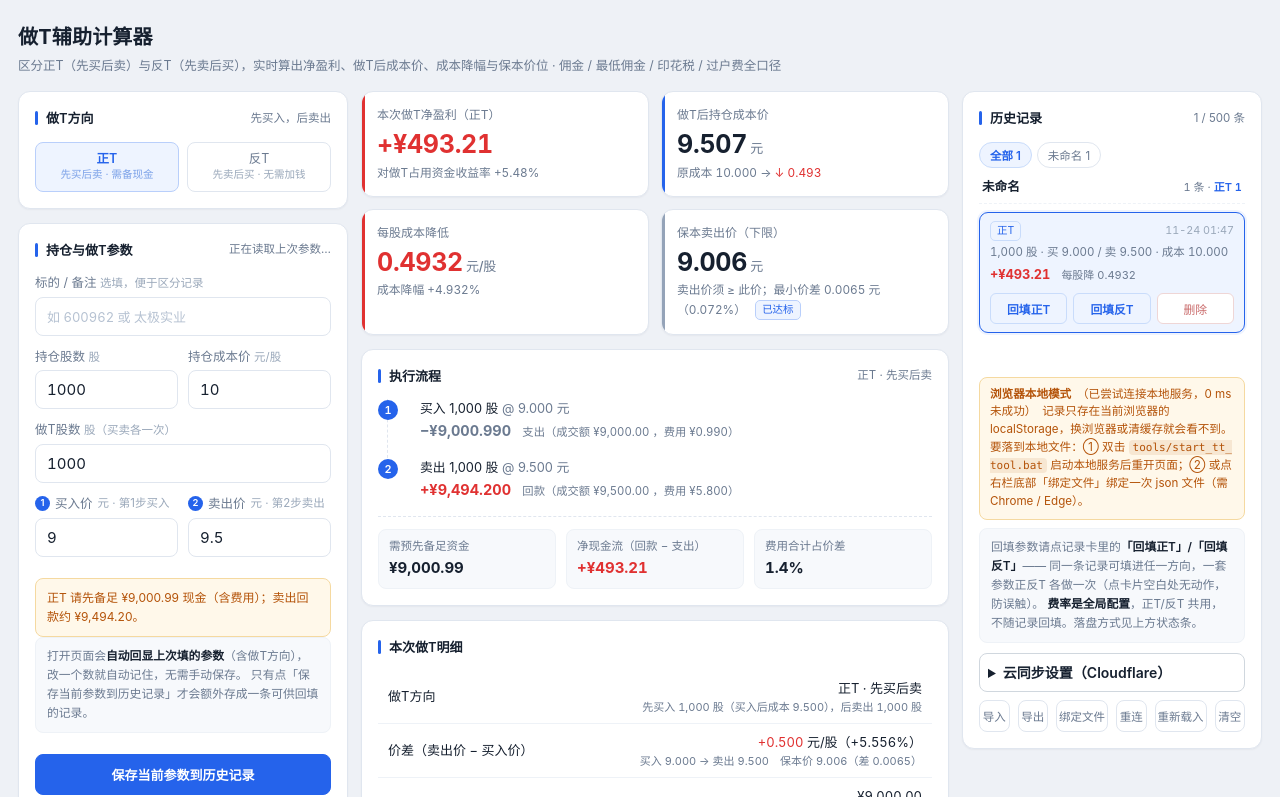
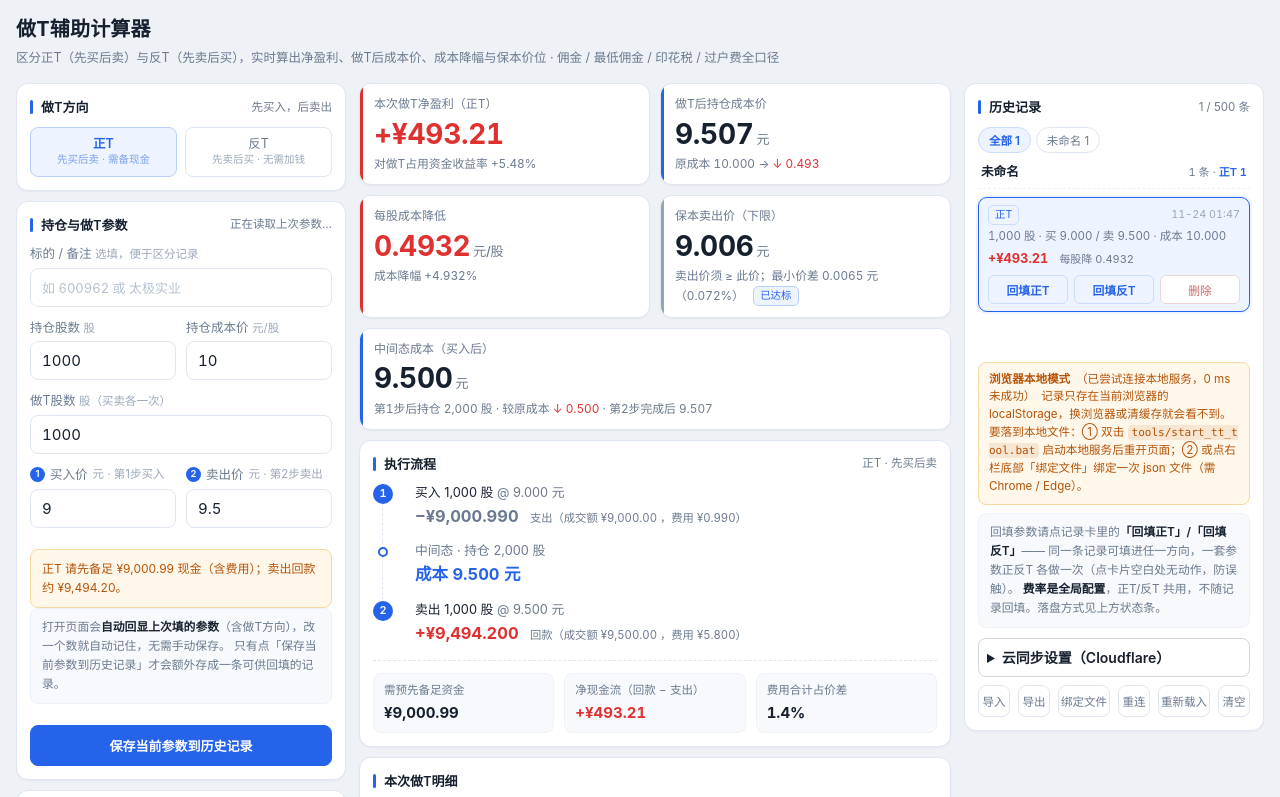
Before and after one commit to zsy0216/tt-calculator, a plain HTML site: page index.html in a window 1280 px wide. Both pictures are taken after a click on the button "保存当前参数到历史记录". Shown: the top 797 px of the page. Drawn offline with Linux system fonts and the light colour scheme; no server answers.

Commit message:
中间态成本升为KPI大卡+流程内嵌；KPI/流程/表格数字加重；全局间距收紧、须知折叠、记录卡瘦身

```diff
--- a/index.html
+++ b/index.html
@@ -15,7 +15,7 @@
 body{margin:0;background:var(--bg);color:var(--text);
   font-family:-apple-system,BlinkMacSystemFont,"Segoe UI","PingFang SC","Microsoft YaHei",sans-serif;
   font-size:14px;line-height:1.55;-webkit-font-smoothing:antialiased}
-.wrap{max-width:1480px;margin:0 auto;padding:22px 18px 40px}
+.wrap{max-width:1480px;margin:0 auto;padding:14px 16px 28px}
 h1{font-size:20px;margin:0 0 3px;letter-spacing:.01em}
 .sub{color:var(--muted);font-size:12.5px;margin-bottom:16px}
 /* 三栏：输入 | 结果 | 历史记录。记录独立成栏、纵向铺满，不再挤在左栏底部只有两条可见。
@@ -42,15 +42,18 @@ h1{font-size:20px;margin:0 0 3px;letter-spacing:.01em}
   .grid{grid-template-columns:1fr}
   .col-l,.col-r{grid-column:auto}
 }
-.col-l,.col-r{display:flex;flex-direction:column;gap:14px}
+.col-l,.col-r{display:flex;flex-direction:column;gap:10px}
 /* 右栏按内容自然高度排布，不粘住视口、不限高：历史记录全部展开，
    同步状态等内容顺次排在记录下面，整页一起滚动。 */
 @media(min-width:1101px){
   .col-r .panel.rec-panel{display:flex;flex-direction:column;min-height:0;flex:0 0 auto}
 }
-.panel{background:var(--panel);border:1px solid var(--line);border-radius:12px;padding:16px;
+.panel{background:var(--panel);border:1px solid var(--line);border-radius:12px;padding:13px;
   box-shadow:0 1px 2px rgba(16,30,54,.045)}
-.ph{font-size:13px;font-weight:600;margin:0 0 13px;display:flex;align-items:center;gap:8px}
+.ph{font-size:13px;font-weight:600;margin:0 0 9px;display:flex;align-items:center;gap:8px}
+details.tips-panel>summary{cursor:pointer;margin-bottom:0;list-style:none}
+details.tips-panel>summary::-webkit-details-marker{display:none}
+details.tips-panel[open ]>summary{margin-bottom:9px}
 .ph::before{content:"";width:3px;height:14px;border-radius:2px;background:var(--accent);flex:none}
 .ph .cnt{margin-left:auto;font-weight:400;font-size:11.5px;color:var(--muted);text-align:right}
 .field{margin-bottom:11px}
@@ -102,28 +105,31 @@ input[type=text]::placeholder{color:#b6c2d2;font-size:13px}
   font-size:12px;color:var(--warn);line-height:1.65;margin-top:10px}
 .warnbox:empty{display:none}
 /* KPI */
-.kpis{display:grid;grid-template-columns:repeat(2,minmax(0,1fr));gap:12px}
+.kpis{display:grid;grid-template-columns:repeat(2,minmax(0,1fr));gap:10px}
 @media(max-width:560px){.kpis{grid-template-columns:1fr}}
-.kpi{background:var(--panel);border:1px solid var(--line);border-radius:12px;padding:14px 15px;
+.kpi{background:var(--panel);border:1px solid var(--line);border-radius:12px;padding:11px 14px;
   box-shadow:0 1px 2px rgba(16,30,54,.045);position:relative;overflow:hidden}
 .kpi::after{content:"";position:absolute;left:0;top:0;bottom:0;width:3px;background:var(--line)}
 .kpi.up::after{background:var(--up)} .kpi.down::after{background:var(--down)}
 .kpi.accent::after{background:var(--accent)} .kpi.neutral::after{background:#94a3b8}
-.kpi-k{font-size:12px;color:var(--muted);margin-bottom:5px}
-.kpi-v{font-size:25px;font-weight:650;font-variant-numeric:tabular-nums;letter-spacing:-.01em;line-height:1.15}
+.kpi-k{font-size:12px;color:var(--muted);margin-bottom:4px}
+.kpi-v{font-size:28px;font-weight:700;font-variant-numeric:tabular-nums;letter-spacing:-.01em;line-height:1.15}
 .kpi-v small{font-size:13px;font-weight:500;color:var(--muted);margin-left:3px}
 .kpi-s{font-size:11.8px;color:var(--muted);margin-top:5px;font-variant-numeric:tabular-nums}
 .t-up{color:var(--up)} .t-down{color:var(--down)} .t-mut{color:var(--muted)}
 /* 流程 */
 ol.steps{list-style:none;margin:0;padding:0}
-ol.steps li{position:relative;padding:0 0 16px 32px;margin-left:9px;border-left:1px dashed var(--line)}
+ol.steps li{position:relative;padding:0 0 12px 32px;margin-left:9px;border-left:1px dashed var(--line)}
+ol.steps li.mid .num{width:10px;height:10px;left:-5px;top:6px;background:#fff;border:2px solid var(--accent)}
+ol.steps li.mid .st{color:var(--muted)}
+ol.steps li.mid .stv{color:var(--accent)}
 ol.steps li:last-child{border-left-color:transparent;padding-bottom:0}
 ol.steps .num{position:absolute;left:-10px;top:1px;width:20px;height:20px;border-radius:50%;
   background:var(--accent);color:#fff;font-size:11px;display:flex;align-items:center;justify-content:center;
   font-weight:600;font-variant-numeric:tabular-nums}
 ol.steps .st{font-size:12.8px;color:var(--text)}
 ol.steps .st em{font-style:normal;color:var(--muted)}
-ol.steps .stv{font-size:14.5px;font-weight:650;font-variant-numeric:tabular-nums;margin-top:1px}
+ol.steps .stv{font-size:16.5px;font-weight:700;font-variant-numeric:tabular-nums;margin-top:1px}
 ol.steps .sfee{font-size:11.3px;color:var(--muted);font-weight:400;font-variant-numeric:tabular-nums}
 .flowfoot{margin-top:14px;padding-top:12px;border-top:1px dashed var(--line);display:flex;gap:10px;flex-wrap:wrap}
 .ff{flex:1;min-width:140px;background:var(--soft);border:1px solid var(--line2);border-radius:8px;padding:8px 10px}
@@ -131,7 +137,8 @@ ol.steps .sfee{font-size:11.3px;color:var(--muted);font-weight:400;font-variant-
 .ff .v{font-size:15px;font-weight:650;font-variant-numeric:tabular-nums;margin-top:1px}
 /* 表格 */
 table{width:100%;border-collapse:collapse;font-variant-numeric:tabular-nums}
-td,th{padding:8px 10px;font-size:13px;border-bottom:1px solid var(--line2);text-align:right}
+td,th{padding:6px 9px;font-size:13.5px;border-bottom:1px solid var(--line2);text-align:right}
+tbody td:not(:first-child){font-weight:600}
 th:first-child,td:first-child{text-align:left}
 thead th{font-size:11.8px;color:var(--muted);font-weight:500;background:var(--soft);
   border-bottom:1px solid var(--line)}
@@ -149,7 +156,7 @@ tr.sum .tsub{font-weight:400;color:var(--muted)}
 .tag.min{background:var(--warnbg);color:var(--warn);border-color:var(--warnline)}
 .tag.set{background:var(--accent-soft);color:var(--accent);border-color:#b9cffb}
 .tag.loss{background:#fdecec;color:var(--up);border-color:#f6c9c9}
-.stack{display:flex;flex-direction:column;gap:14px}
+.stack{display:flex;flex-direction:column;gap:10px}
 ul.tips{margin:0;padding-left:17px;font-size:12.4px;color:var(--muted);line-height:1.75}
 ul.tips li{margin-bottom:4px}
 ul.tips b{color:var(--text);font-weight:600}
@@ -174,9 +181,9 @@ ul.tips li.on b{color:var(--accent)}
 .rec-ops{margin-top:6px}
 .rec-ops button{padding:5px 0}
 .group-head{padding-bottom:6px;margin-bottom:6px}
-.rec-group{margin-bottom:10px}
-.rec{position:relative;border:1px solid var(--line);border-radius:9px;padding:8px 10px;
-  margin-bottom:6px;transition:.13s;background:#fff}
+.rec-group{margin-bottom:8px}
+.rec{position:relative;border:1px solid var(--line);border-radius:9px;padding:7px 9px;
+  margin-bottom:5px;transition:.13s;background:#fff}
 .rec:hover{border-color:#c9d8ec;background:#fbfdff}
 .rec.on{border-color:var(--accent);background:var(--accent-soft);box-shadow:0 0 0 2px rgba(37,99,235,.08)}
 .rec-top{display:flex;align-items:center;gap:6px;font-size:12.6px;font-weight:600;color:var(--text)}
@@ -185,8 +192,8 @@ ul.tips li.on b{color:var(--accent)}
 .rec-sub{font-size:11.5px;color:var(--muted);margin-top:3px;font-variant-numeric:tabular-nums}
 .rec-net{font-size:12.8px;font-weight:650;font-variant-numeric:tabular-nums;margin-top:3px}
 .rec-cut{font-size:11px;font-weight:400;color:var(--muted)}
-.rec-ops{display:flex;gap:6px;margin-top:8px}
-.rec-ops button{flex:1;padding:6px 0;border-radius:6px;font-size:11.8px;font-family:inherit;
+.rec-ops{display:flex;gap:6px;margin-top:6px}
+.rec-ops button{flex:1;padding:5px 0;border-radius:6px;font-size:11.8px;font-family:inherit;
   cursor:pointer;transition:.13s;border:1px solid var(--line);background:#fff;color:var(--muted)}
 .rec-ops .op-fill{border-color:#c9dcfb;background:var(--accent-soft);color:var(--accent);font-weight:600}
 .rec-ops .op-fill:hover{background:#e0ebff;border-color:#a9c6f9}
@@ -322,6 +329,11 @@ ul.tips li.on b{color:var(--accent)}
           <div class="kpi-v" id="vBe">—</div>
           <div class="kpi-s" id="sBe">&nbsp;</div>
         </div>
+        <div class="kpi accent" id="kMid" style="grid-column:1/-1">
+          <div class="kpi-k" id="midTitle">中间态成本（第1步后）</div>
+          <div class="kpi-v" id="vMid">—</div>
+          <div class="kpi-s" id="sMid">&nbsp;</div>
+        </div>
       </div>
 
       <section class="panel">
@@ -345,8 +357,8 @@ ul.tips li.on b{color:var(--accent)}
         </table>
       </section>
 
-      <section class="panel">
-        <h3 class="ph">执行前须知</h3>
+      <details class="panel tips-panel">
+        <summary class="ph">执行前须知（点击展开）</summary>
         <ul class="tips">
           <li id="tipBuyFirst"><b>正T（先买后卖）：</b>先低位买入 N 股，再高位卖出 N 股。需先备足买入资金；当日卖出的必须是<b>底仓</b>（今日买入的 T+1 才可卖），故 N ≤ 可用持仓。主要风险是买入后继续下跌，被迫多持有、成本不降反升。</li>
           <li id="tipSellFirst"><b>反T（先卖后买）：</b>先高位卖出底仓 N 股，再低位买回 N 股。不需要额外资金（A股卖出所得当日即可用于买入）；但<b>若股价不回落就买不回来</b>，筹码丢失或需高价追回，且买回部分同样 T+1。港股通卖出资金 T+2 交割，当日无法买回。</li>
@@ -355,7 +367,7 @@ ul.tips li.on b{color:var(--accent)}
           <li><b>成本口径：</b>按「(原持仓成本总额 − 做T净盈利) ÷ 持仓股数」计算；做T后股数不变，结果等同于券商 App 的<b>摊薄成本</b>（若券商显示的是「买入均价」则不同）。</li>
           <li><b>不含市值变动：</b>只算做T这一动作的现金流盈亏，不含底仓本身的浮盈浮亏。</li>
         </ul>
-      </section>
+      </details>
 
       <div class="footer" id="src"></div>
     </div>
@@ -637,6 +649,21 @@ ul.tips li.on b{color:var(--accent)}
         + (oks ? ' <span class="tag set">已达标</span>' : ' <span class="tag loss">未达标</span>');
     }
 
+    // --- KPI 5 中间态成本（第 1 步执行后的持仓成本，摊薄口径）---
+    var midCost = isBuyFirst ? r.costAfterBuy : r.costAfterSell;
+    var hasMid = isBuyFirst ? r.hasAfterBuy : r.hasAfterSell;
+    var midShares = isBuyFirst ? (c.shares + c.tShares) : (c.shares - c.tShares);
+    $("midTitle").textContent = isBuyFirst ? "中间态成本（买入后）" : "中间态成本（卖出后）";
+    if (!hasMid || !(midCost > 0)){
+      $("vMid").textContent = "—";
+      $("sMid").textContent = "填入持仓、做T股数与价格后自动计算";
+    } else {
+      var dm = midCost - c.cost;
+      $("vMid").innerHTML = midCost.toFixed(3) + "<small>元</small>";
+      $("sMid").innerHTML = "第1步后持仓 " + fmt(midShares, 0) + " 股 · 较原成本 <span class='" + cls(-dm) + "'>"
+        + (dm <= 0 ? "↓ " : "↑ ") + Math.abs(dm).toFixed(3) + "</span> · 第2步完成后 " + r.newCost.toFixed(3);
+    }
+
     // --- 执行流程 ---
     var st1 = isBuyFirst
       ? { t:"买入", p:c.buyPrice,  amt:r.buyOut,  fee:r.buyFee,  inflow:false }
@@ -644,15 +671,21 @@ ul.tips li.on b{color:var(--accent)}
     var st2 = isBuyFirst
       ? { t:"卖出", p:c.sellPrice, amt:r.sellIn,  fee:r.sellFee, inflow:true  }
       : { t:"买回", p:c.buyPrice,  amt:r.buyOut,  fee:r.buyFee,  inflow:false };
-    var flow = "";
-    [st1, st2].forEach(function(st, i){
-      flow += '<li><span class="num">' + (i + 1) + '</span>'
+    function stepLi(st, n){
+      return '<li><span class="num">' + n + '</span>'
         + '<div class="st">' + st.t + " " + fmt(c.tShares, 0) + ' 股 <em>@ ' + st.p.toFixed(3) + ' 元</em></div>'
         + '<div class="stv ' + (st.inflow ? "t-up" : "t-mut") + '">'
         + (st.inflow ? "+" : "\u2212") + yuan(st.amt, 3)
         + '<span class="sfee">　' + (st.inflow ? "回款" : "支出") + "（成交额 " + yuan(st.p * c.tShares, 2)
         + " ，费用 " + yuan(st.fee, 3) + "）</span></div></li>";
-    });
+    }
+    var flow = stepLi(st1, 1);
+    if (hasMid && midCost > 0){
+      flow += '<li class="mid"><span class="num"></span>'
+        + '<div class="st">中间态 · 持仓 ' + fmt(midShares, 0) + ' 股</div>'
+        + '<div class="stv">成本 ' + midCost.toFixed(3) + ' 元</div></li>';
+    }
+    flow += stepLi(st2, 2);
     $("flow").innerHTML = flow;
 
     var needCash = isBuyFirst ? r.buyOut : Math.max(0, r.buyOut - r.sellIn);
```
